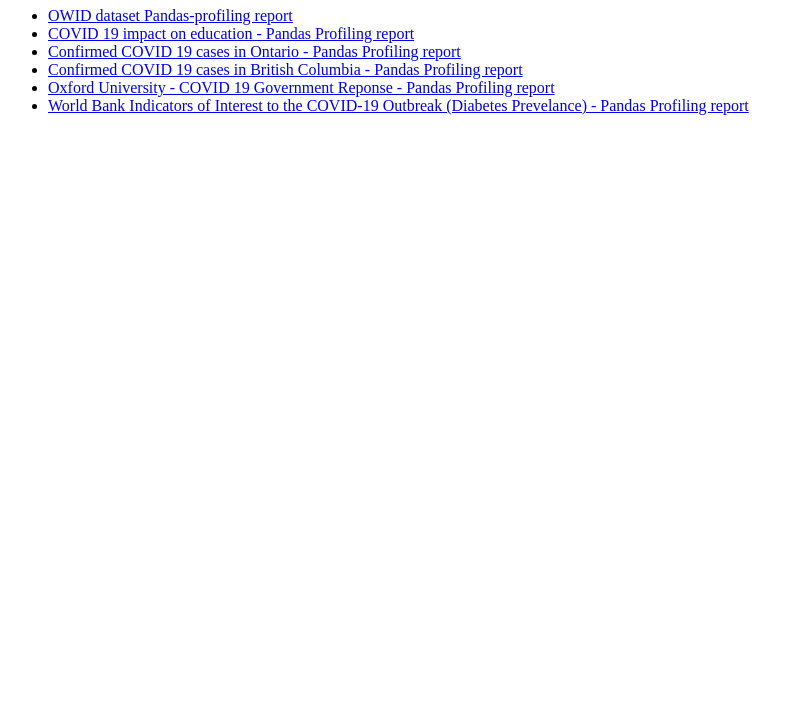
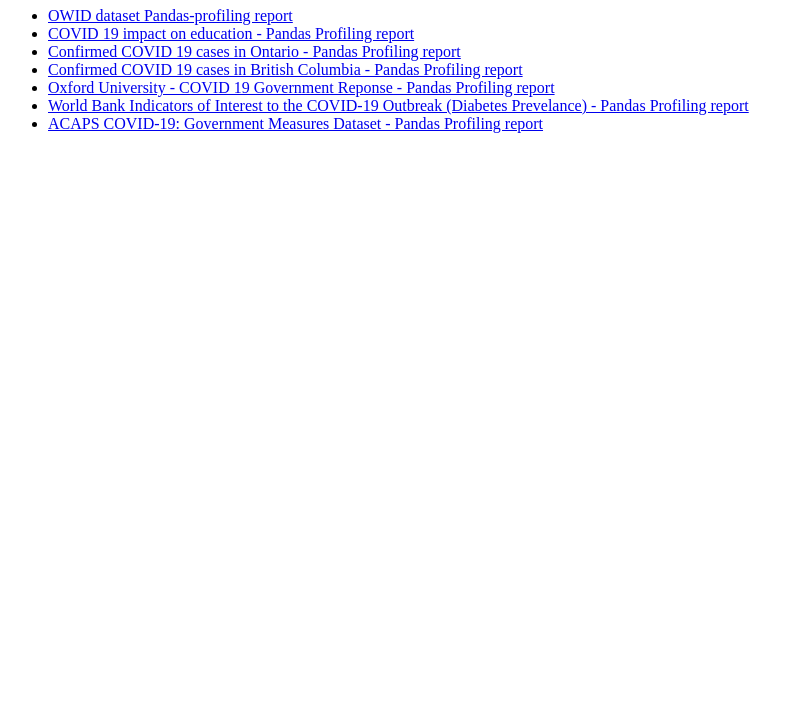
Before and after one commit to sfu-db/covid19-datasets, a plain HTML site: page index.html in a window 1280 px wide. Shown: the part 73-800 px from the top of the page, without its empty margins (0-804 px from the left). Drawn offline with Linux system fonts and the light colour scheme.

Commit message:
update(index.html) : add link to ACAPS dataset

```diff
--- a/index.html
+++ b/index.html
@@ -17,7 +17,7 @@
             <li><a href="webpages/BC-COVID19.html">Confirmed COVID 19 cases in British Columbia - Pandas Profiling report </a></li>
             <li><a href="webpages/oxfordDataset-COVID19-reponse.html">Oxford University - COVID 19 Government Reponse - Pandas Profiling report </a></li>
             <li><a href="webpages/impact-indicator-diabetes-prevelance.html">World Bank Indicators of Interest to the COVID-19 Outbreak (Diabetes Prevelance) - Pandas Profiling report </a></li>
-
+            <li><a href="webpages/acaps-dataset.html">ACAPS COVID-19: Government Measures Dataset - Pandas Profiling report </a></li>
         </ul>
     </div>
 </body>
```
